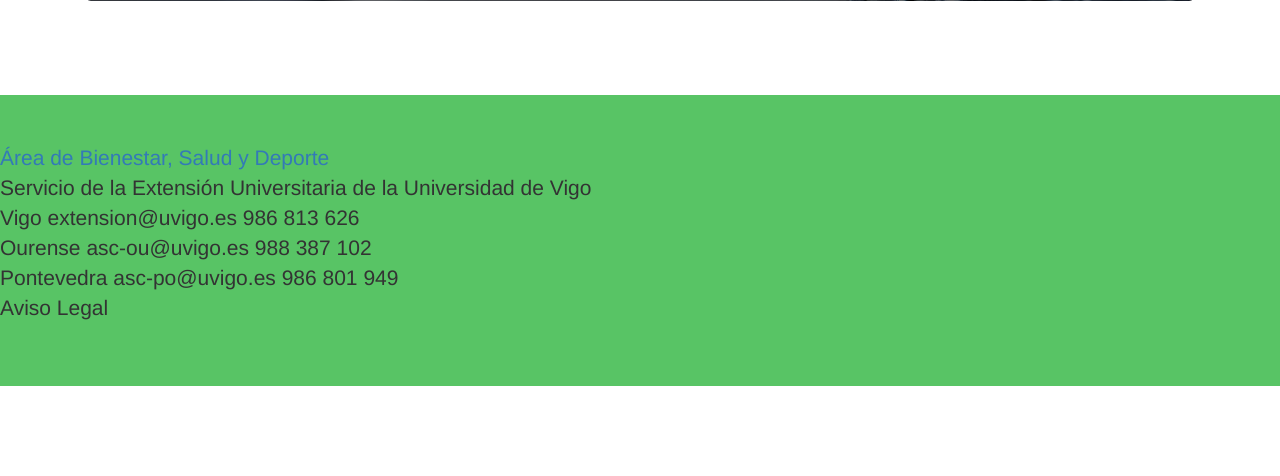
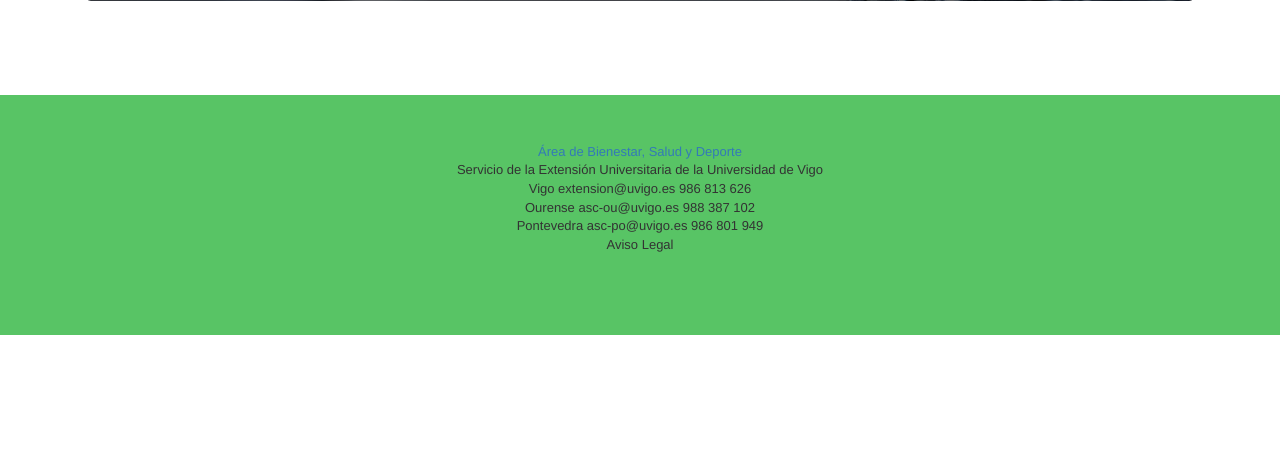
Before and after one commit to dpvazquez20/ABP, a PHP site: page /views/home.php in a window 1280 px wide. Shown: the part 350-826 px from the top of the page. Run offline with PHP 8.4, Linux system fonts and the light colour scheme; some libraries are stand-ins or nearby versions.

Commit message:
Add files via upload

```diff
--- a/G13_VersionPreliminar/styles/styles.css
+++ b/G13_VersionPreliminar/styles/styles.css
@@ -34,6 +34,12 @@
 	margin-bottom: 0;
 	bottom: 0;
 	background-color: #58C465;
+	height: 30%;
+}
+
+#foot p {
+	font-size: small;
+	text-align: center;
 }
 
 /*Jumbo 1 background (set jumbo1 id on div class jumbotron home.html)*/
```
